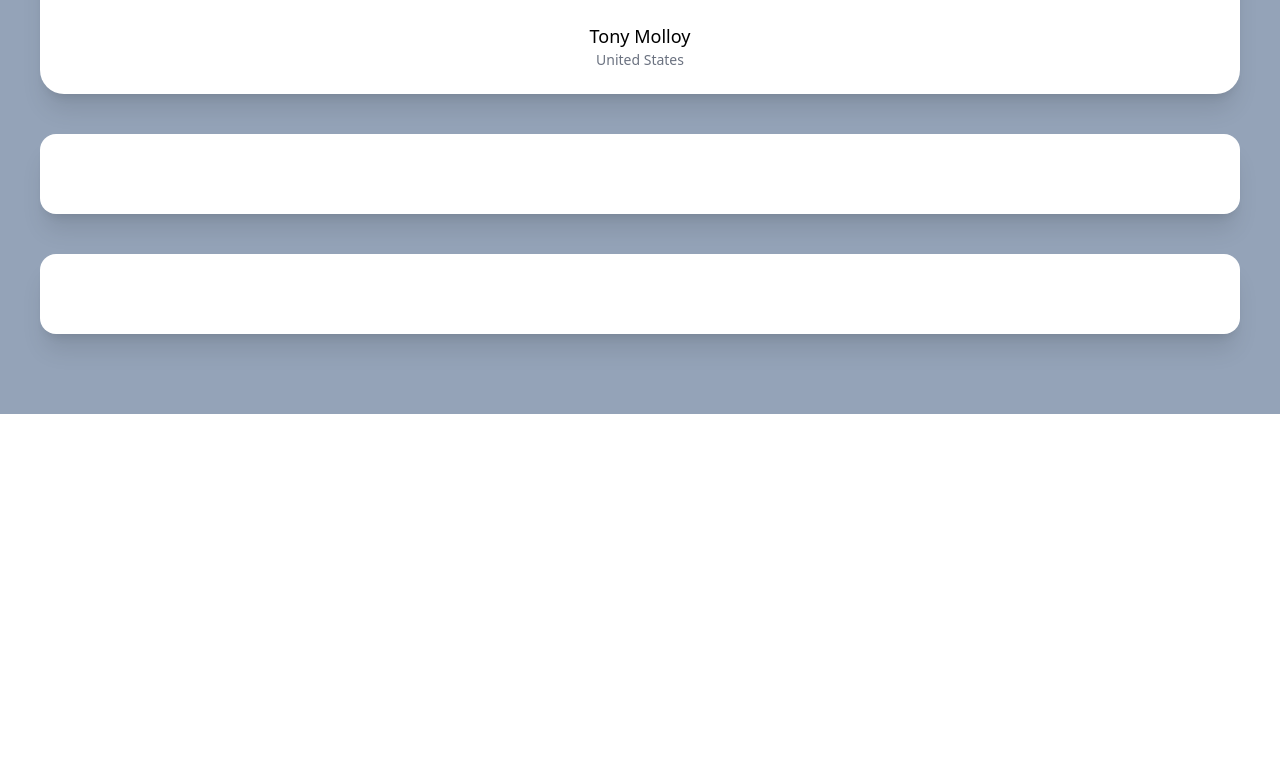
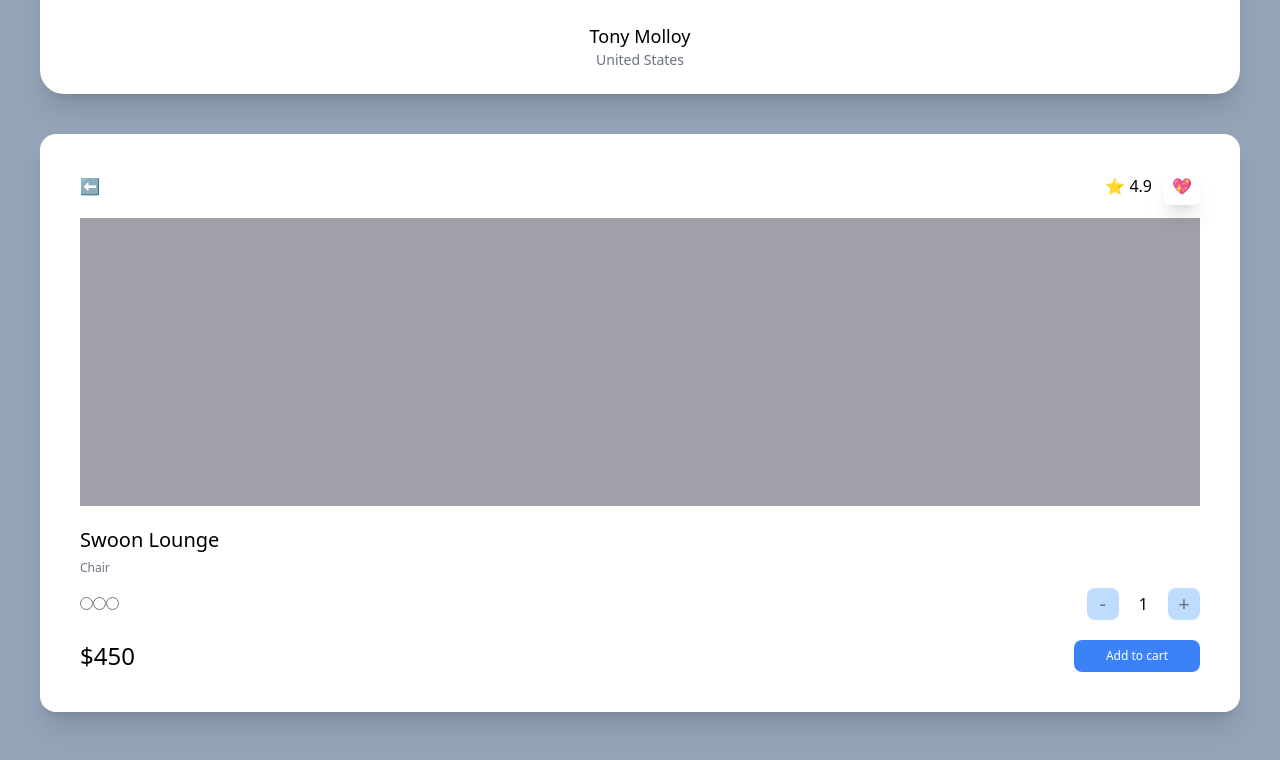
Before and after one commit to yeongminChae/NextJs-Deep-Studying, a Next.js app in the folder carrot-market/: page / in a window 1280 px wide. Shown: the part 528-1288 px from the top of the page. Before the commit the page ends 942 px from the top, so only its background shows below. Built offline with nearby package versions, Linux system fonts and the light colour scheme.

Commit message:
tailwind - test drive part three

```diff
--- a/carrot-market/pages/index.tsx
+++ b/carrot-market/pages/index.tsx
@@ -2,7 +2,7 @@ import type { NextPage } from "next";
 
 const Home: NextPage = () => {
   return (
-    <div className="bg-slate-400 py-20 px-10 grid gap-10">
+    <div className="bg-slate-400 py-20 px-10 grid gap-10 min-h-screen ">
       <div className="bg-white p-6 rounded-3xl shadow-xl">
         <span className="font-semibold text-3xl">Select Item</span>
         <div className="flex justify-between my-2">
@@ -43,8 +43,42 @@ const Home: NextPage = () => {
           </div>
         </div>
       </div>
-      <div className="bg-white p-10 rounded-2xl shadow-xl"></div>
-      <div className="bg-white p-10 rounded-2xl shadow-xl"></div>
+      <div className="bg-white p-10 rounded-2xl shadow-xl">
+        <div className=" flex mb-5 justify-between items-center">
+          <span>⬅️</span>
+          <div className="space-x-3">
+            <span>⭐️ 4.9</span>
+            <span className="shadow-xl p-2 rounded-md">💖</span>
+          </div>
+        </div>
+        <div className="bg-zinc-400 h-72 mb-5" />
+        <div className="flex flex-col">
+          <span className="font-medium mb-1.5 text-xl ">Swoon Lounge</span>
+          <span className="text-xs text-gray-500">Chair</span>
+          <div className="mt-3 mb-5 flex justify-between items-center">
+            <div>
+              <input type="radio"></input>
+              <input type="radio"></input>
+              <input type="radio"></input>
+            </div>
+            <div className="flex items-center space-x-5 ">
+              <button className="rounded-lg bg-blue-200 flex justify-center items-center aspect-square w-8 text-xl text-gray-500">
+                -
+              </button>
+              <span>1</span>
+              <button className="rounded-lg bg-blue-200 flex justify-center items-center aspect-square w-8 text-xl text-gray-500">
+                +
+              </button>
+            </div>
+          </div>
+          <div className="flex justify-between items-center">
+            <span className="font-medium text-2xl">$450</span>
+            <button className="bg-blue-500 text-center text-white rounded-lg py-2 px-8 text-xs">
+              Add to cart
+            </button>
+          </div>
+        </div>
+      </div>
     </div>
   );
 };
```
